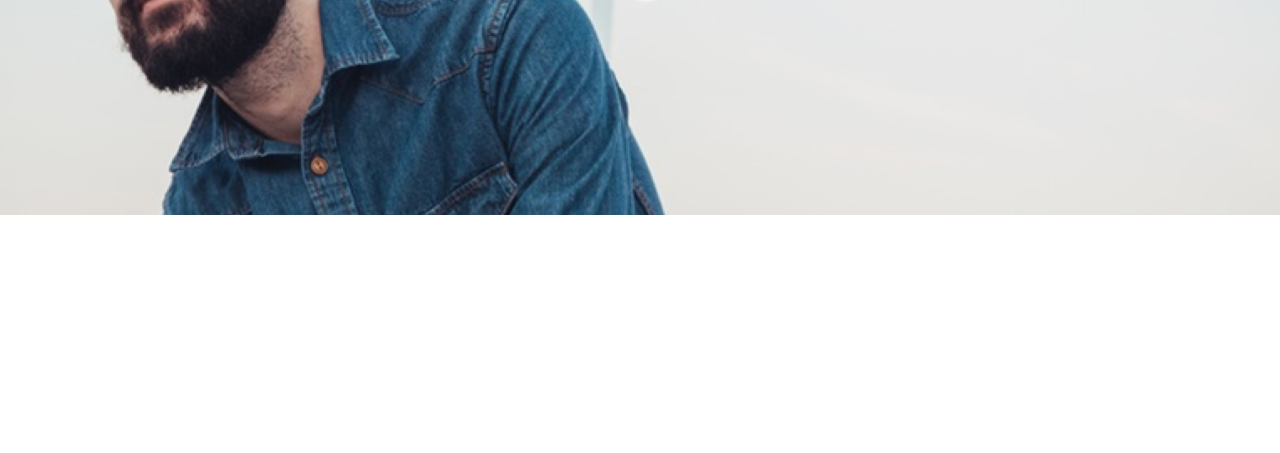
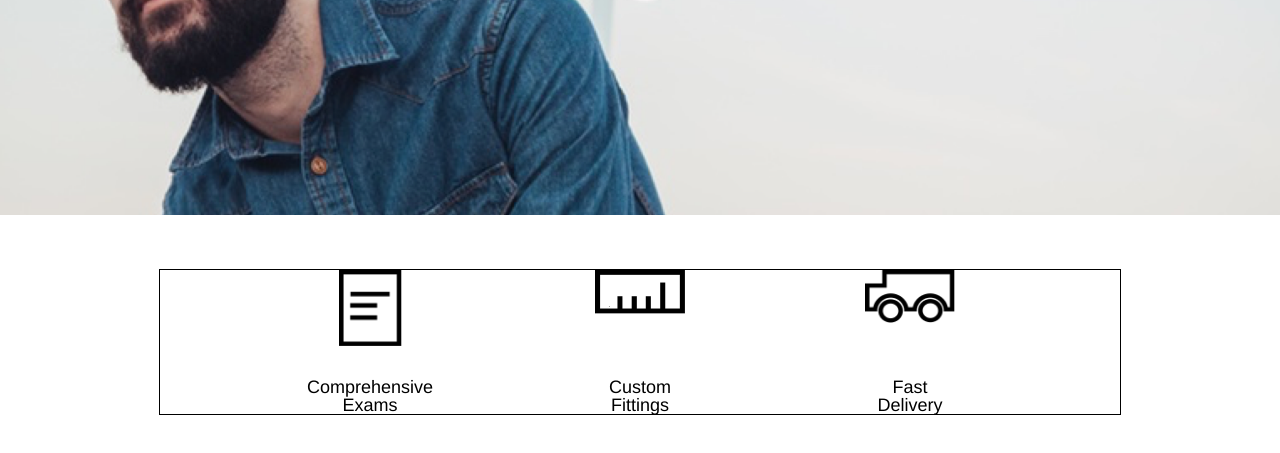
Before and after one commit to Anubiella/TortoiseShellOptics, a plain HTML site: page index.html in a window 1280 px wide. Shown: the part 361-814 px from the top of the page. Drawn offline with Linux system fonts and the light colour scheme.

Commit message:
Create product section

```diff
--- a/index.html
+++ b/index.html
@@ -30,6 +30,20 @@
 	</header>
 
 
+	<div class="icons container">
+		<div class="product">											<!-- Icons section-->
+			<img src="./resources/images/paper-icon.png" id="paper">
+			<span>Comprehensive Exams</span>
+		</div>
+		<div class="product">
+			<img src="./resources/images/ruler-icon.png">
+			<span>Custom Fittings</span>
+		</div>
+		<div class="product">
+			<img src="./resources/images/truck-icon.png">
+			<span>Fast Delivery</span>
+		</div>
+	</div>
 
 </body>
 </html>
--- a/resources/css/style.css
+++ b/resources/css/style.css
@@ -56,3 +56,31 @@ header .bannerflex{
 	display: flex;
 	justify-content: flex-end;
 }
+/*ICONS SECTION*/
+.icons{
+	margin-top: 3rem;
+	margin-bottom: 3rem;
+	border: 1px solid black;
+	display: flex;
+	justify-content: center;
+}
+#paper{
+	width: 3.5rem;
+}
+.product{
+	display: flex;
+	flex-direction: column;
+	align-items: center;
+	justify-content: space-between;
+	height: 8rem;
+	width: 5rem;
+	text-align: center;
+	margin-right: 5rem;
+	margin-left: 5rem;
+}
+.product img{
+	width: 5rem;
+}
+.product span{
+	display: block;
+}
```
